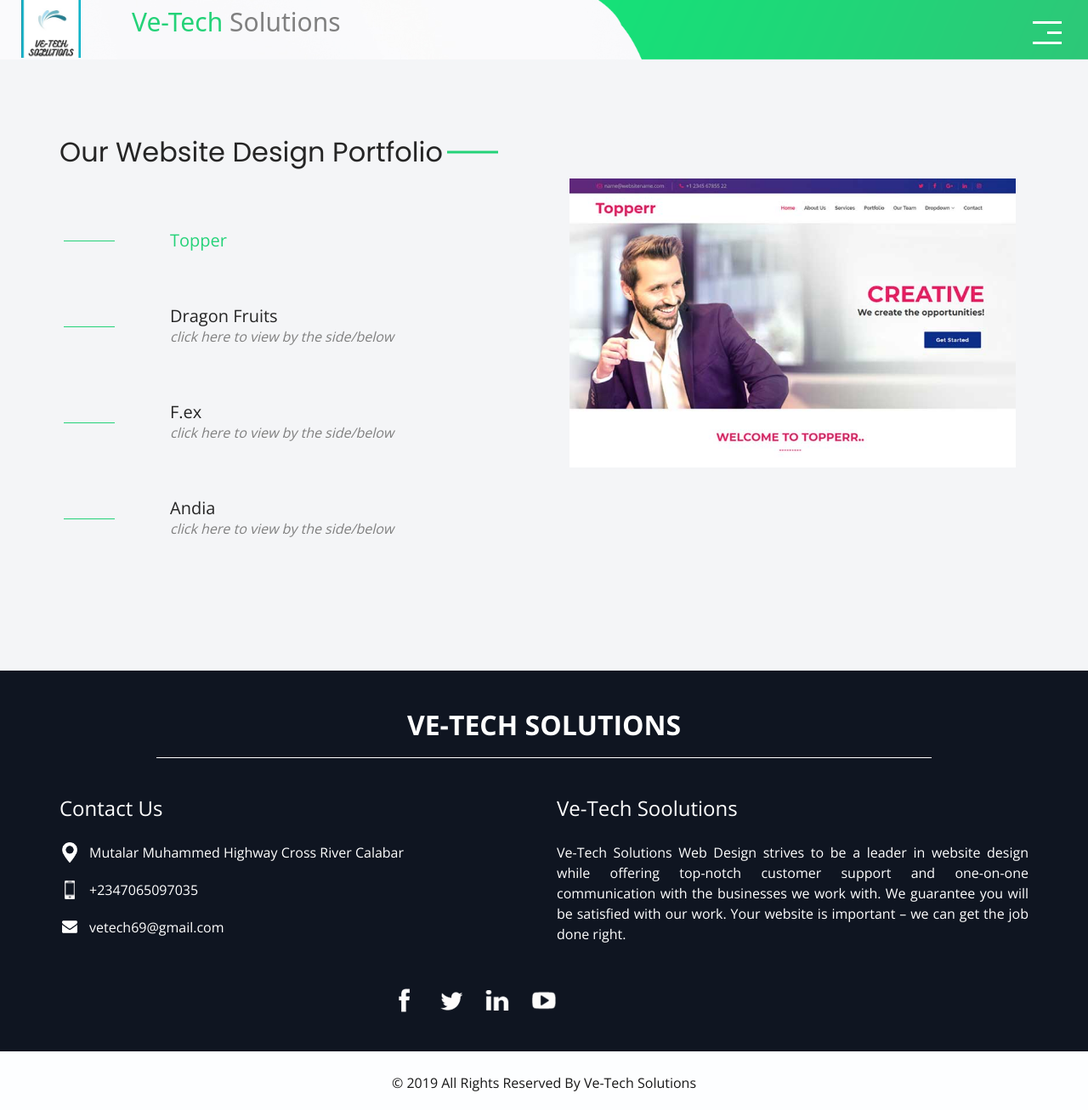
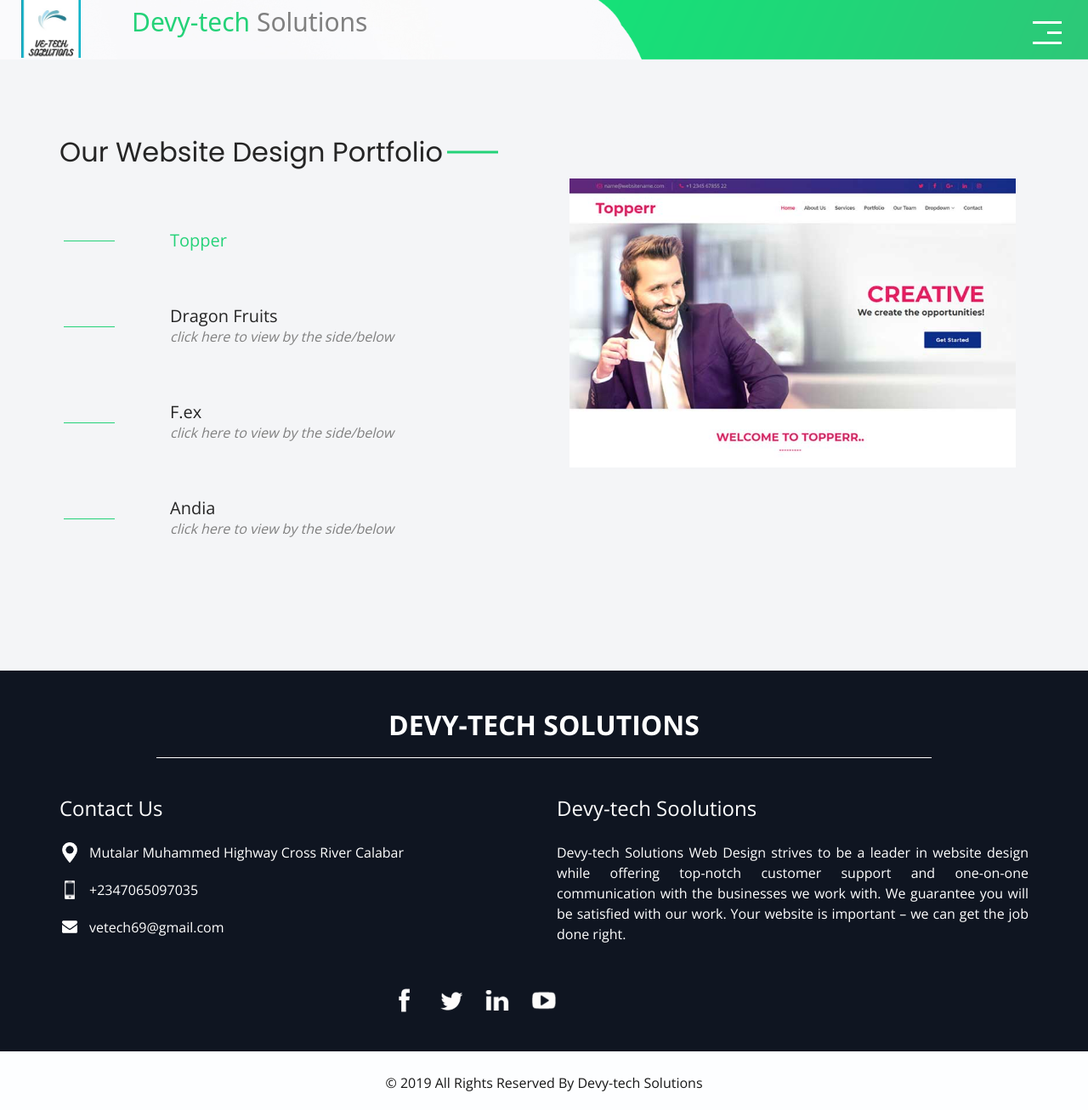
Before and after one commit to venvictor602/ve-tech, a Django app: page /Our_Works/ in a window 1280 px wide. Shown: the whole page at 85% size. Run offline with Django 4.2, Linux system fonts and the light colour scheme; some libraries are stand-ins or nearby versions.

Commit message:
updated brand name

```diff
--- a/templates/furniture.html
+++ b/templates/furniture.html
@@ -12,7 +12,7 @@
   <meta name="keywords" content="website, website, developers, devy-tech, website solutions, all website" />
   <meta name="description" content="devy-tech is a standard website developers which provides various services in Nigeria and Remote" />
   <meta name="author" content="devy-tech" />
-  <title>Ve-Tech Solutions</title>
+  <title>Devy-tech Solutions</title>
 
   <!-- slider stylesheet -->
   <link rel="stylesheet" type="text/css"
@@ -37,7 +37,7 @@
         <nav class="navbar navbar-expand-sm custom_nav-container ">
           <a class="navbar-brand" href="index.html" style="border-bottom: 10px solid black;">
             <img src="{%static 'images/logo.jpg'%}" alt="" /><h2 style="font-size: 30px; color: #24d278; margin-left: 60px; font-family:system-ui, -apple-system, BlinkMacSystemFont, 'Segoe UI', Roboto,
-             Oxygen, Ubuntu, Cantarell, 'Open Sans', 'Helvetica Neue', sans-serif;">     Ve-Tech <span style="color:gray;">Solutions</span> </h2>
+             Oxygen, Ubuntu, Cantarell, 'Open Sans', 'Helvetica Neue', sans-serif;">     Devy-tech <span style="color:gray;">Solutions</span> </h2>
           </a>
           <button class="navbar-toggler" type="button" data-toggle="collapse" data-target="#navbarSupportedContent"
             aria-controls="navbarSupportedContent" aria-expanded="false" aria-label="Toggle navigation">
@@ -238,7 +238,7 @@
     <div class="container">
       <div class="info_logo">
         <h2>
-          VE-Tech Solutions
+          Devy-tech Solutions
         </h2>
       </div>
       <div class="row">
@@ -277,10 +277,10 @@
         <div class="col-md-6">
           <div class="info_info">
             <h5>
-              Ve-Tech Soolutions
+              Devy-tech Soolutions
             </h5>
             <p style="text-align: justify;">
-              Ve-Tech Solutions Web Design strives to be a leader in website design while offering top-notch customer support and
+              Devy-tech Solutions Web Design strives to be a leader in website design while offering top-notch customer support and
               one-on-one communication with the businesses we work with. We guarantee you will be satisfied with our work. Your
               website is important – we can get the job done right.
             </p>
@@ -321,7 +321,7 @@
     <div class="container">
       <p>
         &copy; 2019 All Rights Reserved By
-        <a href="">Ve-Tech Solutions</a>
+        <a href="">Devy-tech Solutions</a>
       </p>
     </div>
   </section>
```
